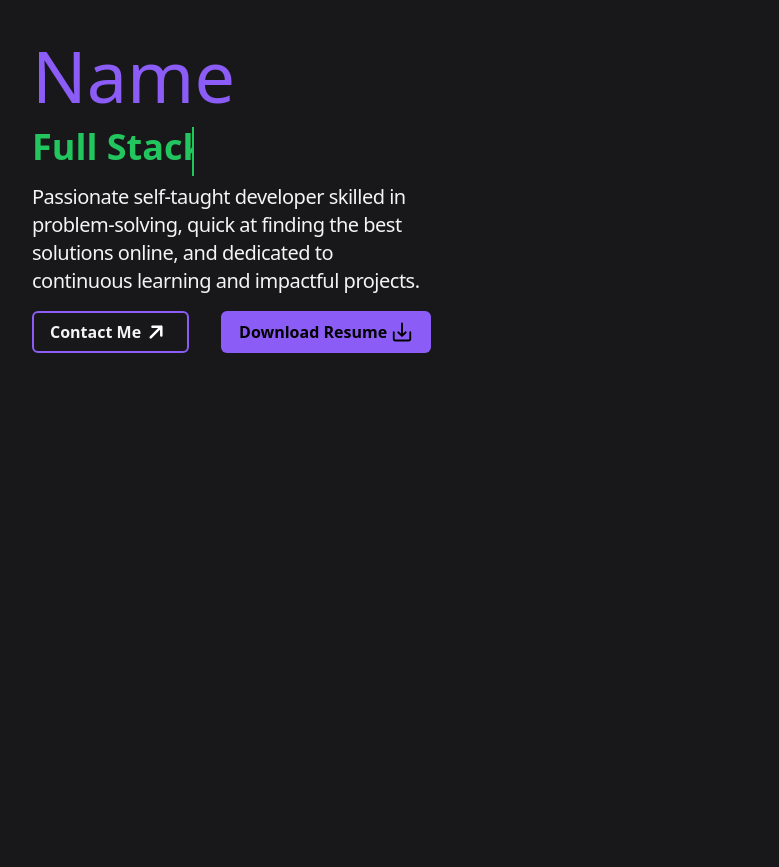
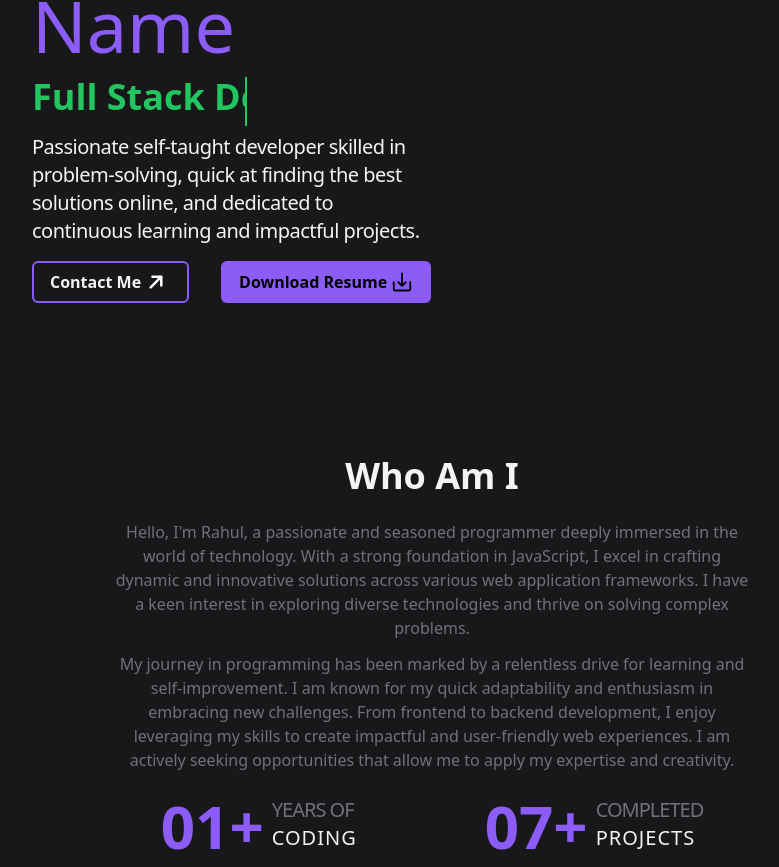
Before and after one commit to programmer-rahul/personal-portfolio, a Next.js app: page / in a window 1280 px wide. Shown: the part 204-1071 px from the top of the page, without its empty margins (208-987 px from the left). Before the commit the page ends 800 px from the top, so only its background shows below. Built offline with nearby package versions, Linux system fonts and the light colour scheme.

Commit message:
added about-section

```diff
--- /dev/null
+++ b/app/components/about/about-section.tsx
@@ -0,0 +1,57 @@
+export default function AboutSection() {
+  return (
+    <section>
+      <div className="space-y-6 flex flex-col">
+        <div>
+          <h3 className="text-primary-foreground font-bold text-4xl text-center">
+            Who Am I
+          </h3>
+        </div>
+
+        <div>
+          <div className="text-secondary-foreground px-20 space-y-3">
+            <p className="text-center">
+              Hello, I'm Rahul, a passionate and seasoned programmer deeply
+              immersed in the world of technology. With a strong foundation in
+              JavaScript, I excel in crafting dynamic and innovative solutions
+              across various web application frameworks. I have a keen interest
+              in exploring diverse technologies and thrive on solving complex
+              problems.
+            </p>
+            <p className="text-center">
+              My journey in programming has been marked by a relentless drive
+              for learning and self-improvement. I am known for my quick
+              adaptability and enthusiasm in embracing new challenges. From
+              frontend to backend development, I enjoy leveraging my skills to
+              create impactful and user-friendly web experiences. I am actively
+              seeking opportunities that allow me to apply my expertise and
+              creativity.
+            </p>
+          </div>
+        </div>
+
+        <div className="flex gap-32 self-center uppercase select-none">
+          <div className="flex gap-2">
+            <p className="text-6xl text-main font-bold">01+</p>
+            <div className="flex flex-col items-start tracking-tighter text-xl">
+              <span className="text-secondary-foreground">Years Of</span>
+              <span className="text-primary-foreground tracking-wider">
+                Coding
+              </span>
+            </div>
+          </div>
+
+          <div className="flex gap-2">
+            <p className="text-6xl text-main font-bold">07+</p>
+            <div className="flex flex-col items-start tracking-tighter text-xl">
+              <span className="text-secondary-foreground">Completed</span>
+              <span className="text-primary-foreground tracking-wider">
+                Projects
+              </span>
+            </div>
+          </div>
+        </div>
+      </div>
+    </section>
+  );
+}
--- a/app/components/home/home-section.tsx
+++ b/app/components/home/home-section.tsx
@@ -3,7 +3,7 @@ import IntroPanel from "./intro-panel";
 export default function HomeSection() {
   return (
     <section>
-      <div className="h-[720px] flex items-center">
+      <div className="h-[620px] flex items-center">
         <IntroPanel />
       </div>
     </section>
--- a/app/components/home/intro-panel.tsx
+++ b/app/components/home/intro-panel.tsx
@@ -3,7 +3,7 @@ import TypeWriterText from "./type-writer-text";
 
 export default function IntroPanel() {
   return (
-    <div className="w-1/2 space-y-4">
+    <div className="w-1/2 space-y-4 select-none">
       <h2 className="text-bold text-7xl text-main">Name</h2>
       <TypeWriterText />
       <p className="text-primary-foreground text-xl tracking-tight">
--- a/app/page.tsx
+++ b/app/page.tsx
@@ -1,3 +1,4 @@
+import AboutSection from "./components/about/about-section";
 import Header from "./components/header/header";
 import HomeSection from "./components/home/home-section";
 
@@ -7,6 +8,7 @@ export default function Home() {
       <div className="px-60">
         <Header />
         <HomeSection />
+        <AboutSection />
       </div>
     </main>
   );
```
